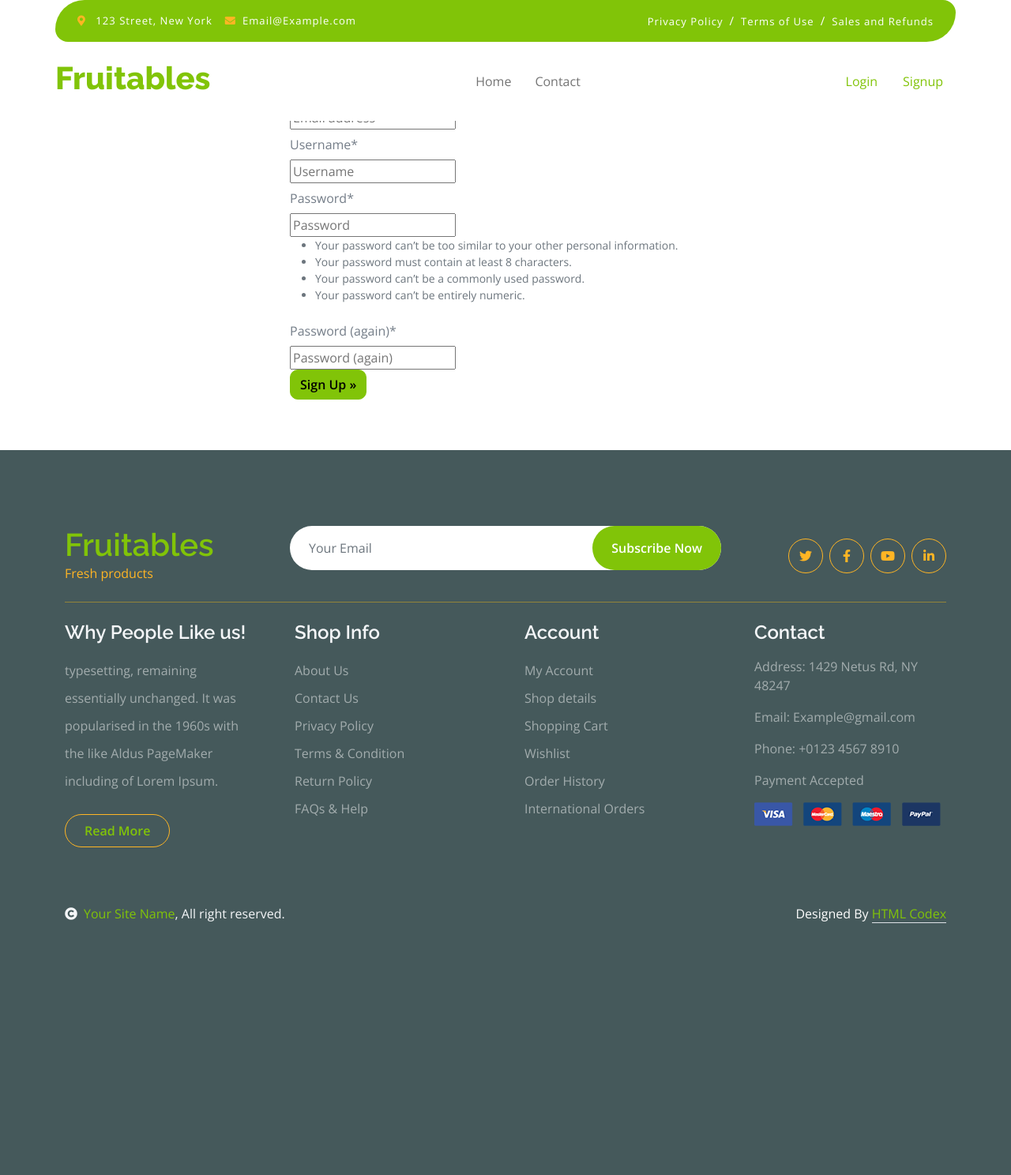
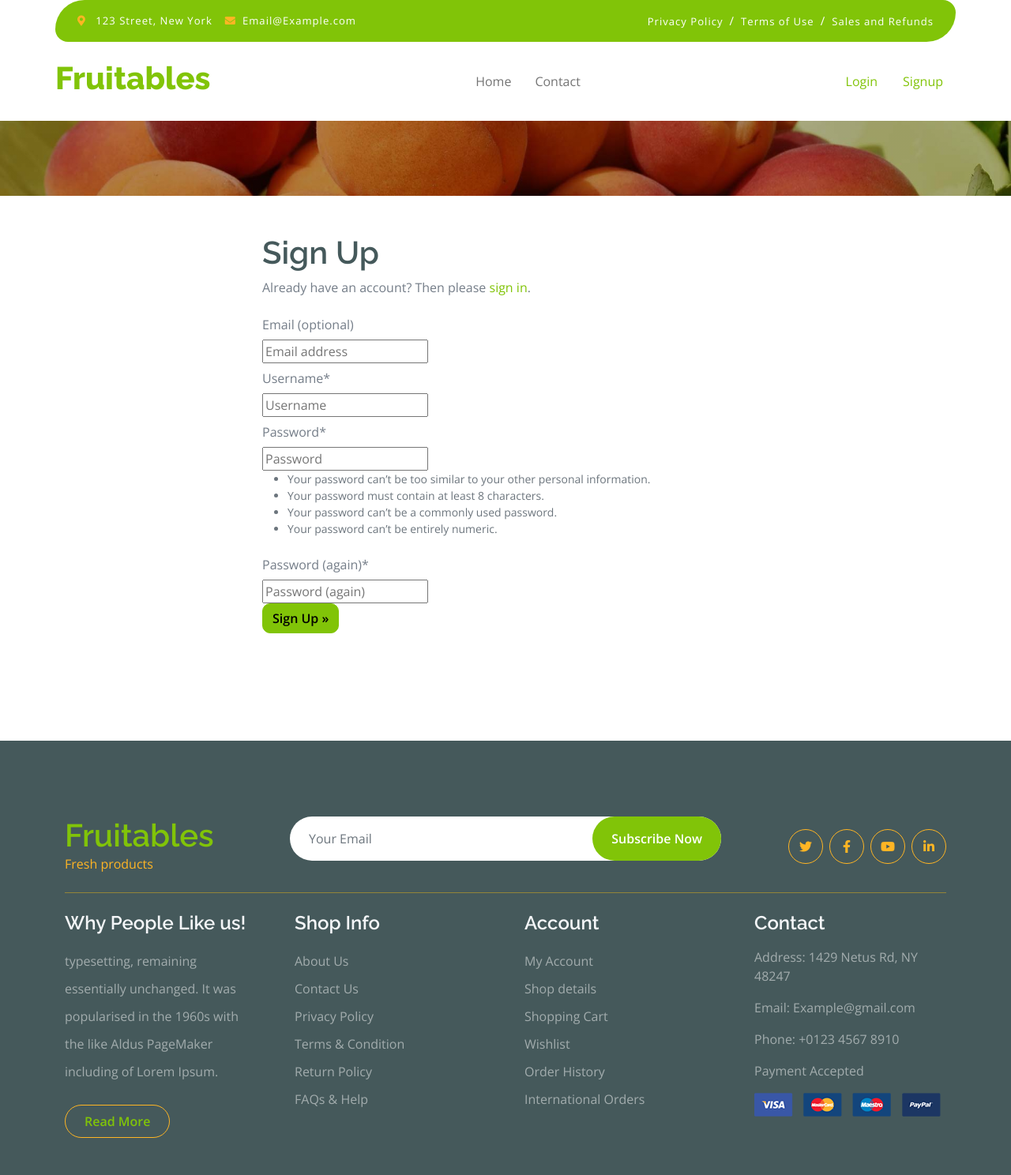
Before and after one commit to TIJANI0826/multivest, a Django app: page /accounts/signup/ in a window 1280 px wide. Shown: the top 1488 px of the page at 79% size. Before the commit the page ends 1169 px from the top, so only its background shows below. Run offline with Django 4.2, Linux system fonts and the light colour scheme; some libraries are stand-ins or nearby versions.

Commit message:
added page-header to signup.html

```diff
--- a/templates/account/signup.html
+++ b/templates/account/signup.html
@@ -5,8 +5,9 @@
 {% block head_title %}{% trans "Signup" %}{% endblock %}
 
 {% block content %}
-  <main>
-    <div class="container">
+<main>
+  <div class="container-fluid page-header py-5"></div>
+  <div class="container-fluid py-5">
       <section class="mb-4">
         <div class="row wow fadeIn">
           <div class='col-6 offset-3'>
```
